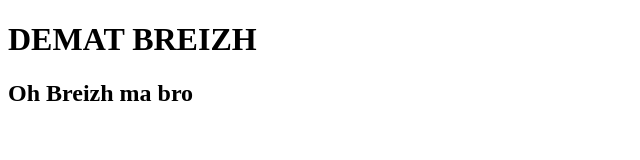
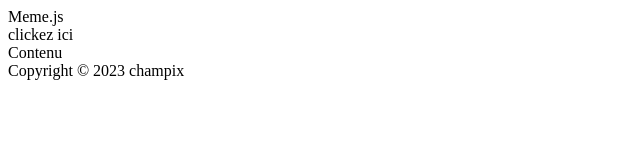
Before and after one commit to champix56/2023-09-19-dhl, a website: page index.html in a window 1280 px wide. Shown: the whole page, without its empty margins (0-640 px from the left). Drawn offline with Linux system fonts and the light colour scheme.

Commit message:
structure minimum pour meme

```diff
--- a/index.html
+++ b/index.html
@@ -1,12 +1,19 @@
 <!DOCTYPE html>
 <html lang="en">
+
 <head>
     <meta charset="UTF-8">
     <meta name="viewport" content="width=device-width, initial-scale=1.0">
     <title>Document</title>
 </head>
+
 <body>
-    <h1>DEMAT BREIZH</h1>
-    <h2>Oh Breizh ma bro</h2>
+    <div id="main">
+        <header><span id="meme">Meme</span>.<span id="js">js</span></header>
+        <nav>clickez ici</nav>
+        <article>Contenu</article>
+        <footer>Copyright &copy; 2023 champix</footer>
+    </div>
 </body>
+
 </html>
```
